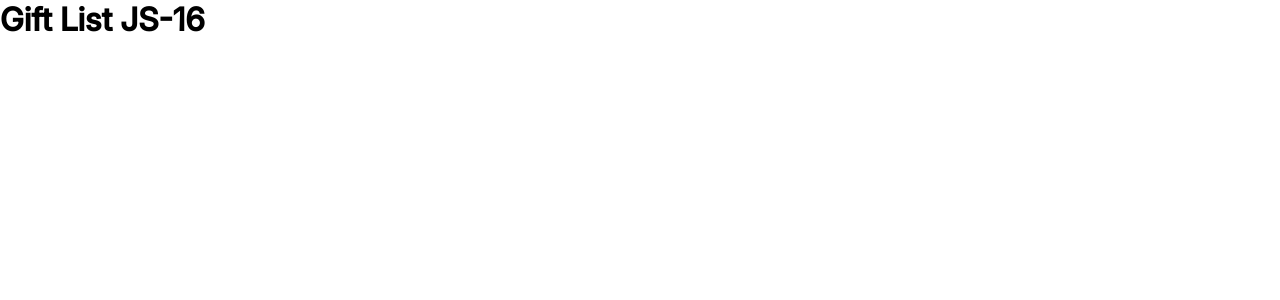
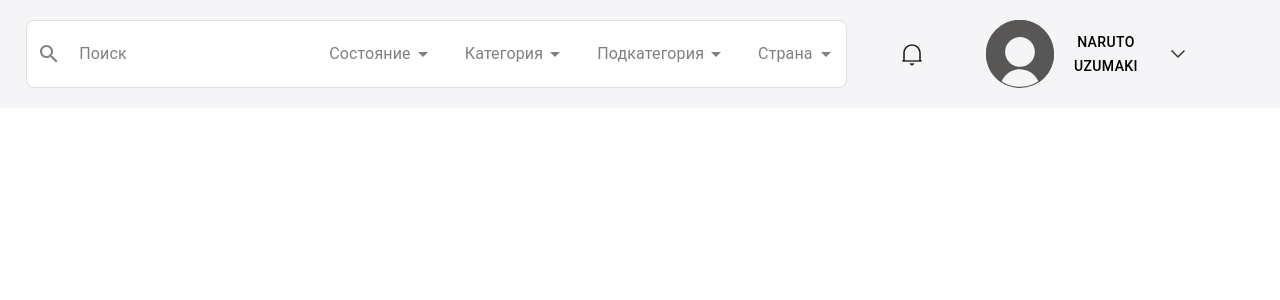
Before and after one commit to peaksoft-school/Gift-list-js16-day-, a React (Vite) app: page / in a window 1280 px wide. Shown: the top 300 px of the page. Built offline with nearby package versions, Linux system fonts and the light colour scheme.

Commit message:
create- header

```diff
--- a/src/App.jsx
+++ b/src/App.jsx
@@ -1,3 +1,12 @@
-const App = () => <h1>Gift List JS-16</h1>
+import React from 'react'
+import Header from './layout/Header'
+
+const App = () => {
+   return (
+      <div>
+         <Header />
+      </div>
+   )
+}
 
 export default App
--- a/src/components/UI/MeetBalls.jsx
+++ b/src/components/UI/MeetBalls.jsx
@@ -23,7 +23,7 @@ const MeetBalls = () => {
       <StyledMain>
          <img src={profilebackg} alt="" />
 
-         <Button
+         <StyledMainButton
             id="basic-button"
             aria-controls={open ? 'basic-menu' : undefined}
             aria-haspopup="true"
@@ -33,7 +33,7 @@ const MeetBalls = () => {
          >
             Naruto Uzumaki
             <img src={chevrons} alt="" />
-         </Button>
+         </StyledMainButton>
          <Menu
             id="basic-menu"
             anchorEl={anchorEl}
@@ -44,10 +44,7 @@ const MeetBalls = () => {
             }}
          >
             <StyledMainMenuItem onClick={handleClose}>
-               <img
-                  src={Profile}
-                  alt=""
-               />
+               <img src={Profile} alt="" />
                Профиль
             </StyledMainMenuItem>
             <StyledMainMenuItem onClick={handleClose}>
@@ -67,4 +64,10 @@ const StyledMainMenuItem = styled(MenuItem)({
    },
 })
 
+const StyledMainButton = styled(Button)({
+   img: {
+      padding: '20px',
+   },
+})
+
 export default MeetBalls
--- a/src/layout/Header.jsx
+++ b/src/layout/Header.jsx
@@ -2,13 +2,14 @@ import React from 'react'
 import MeetBalls from '../components/UI/MeetBalls'
 import styled from 'styled-components'
 import Notification from '../assets/icons/notification.svg'
-// import Input from '../components/UI/Input'
+
+import InputSearch from '../components/UI/Input-search/InputSearch'
 
 const Header = () => {
    return (
       <StyledHeader>
-         {/* <Input/> */}
-         <img src={Notification} alt="" style={{ marginRight: '20px' }} />
+         <InputSearch />
+         <img src={Notification} alt="" style={{ marginRight: '10px' }} />
          <MeetBalls />
       </StyledHeader>
    )
@@ -18,7 +19,7 @@ export default Header
 
 const StyledHeader = styled('div')({
    display: 'flex',
-   justifyContent: 'end',
+   justifyContent: 'space-around',
    backgroundColor: 'rgb(245, 245, 247)',
    padding: '20px 40px 20px 0px',
 })
```
